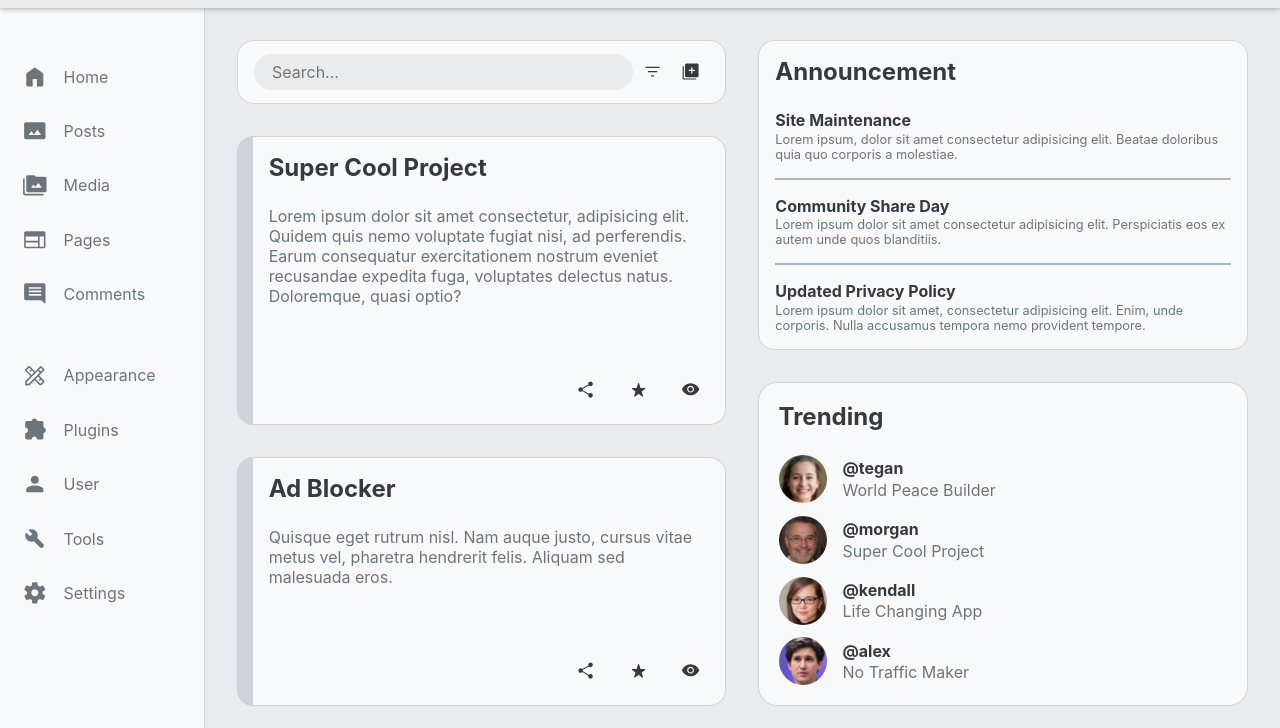
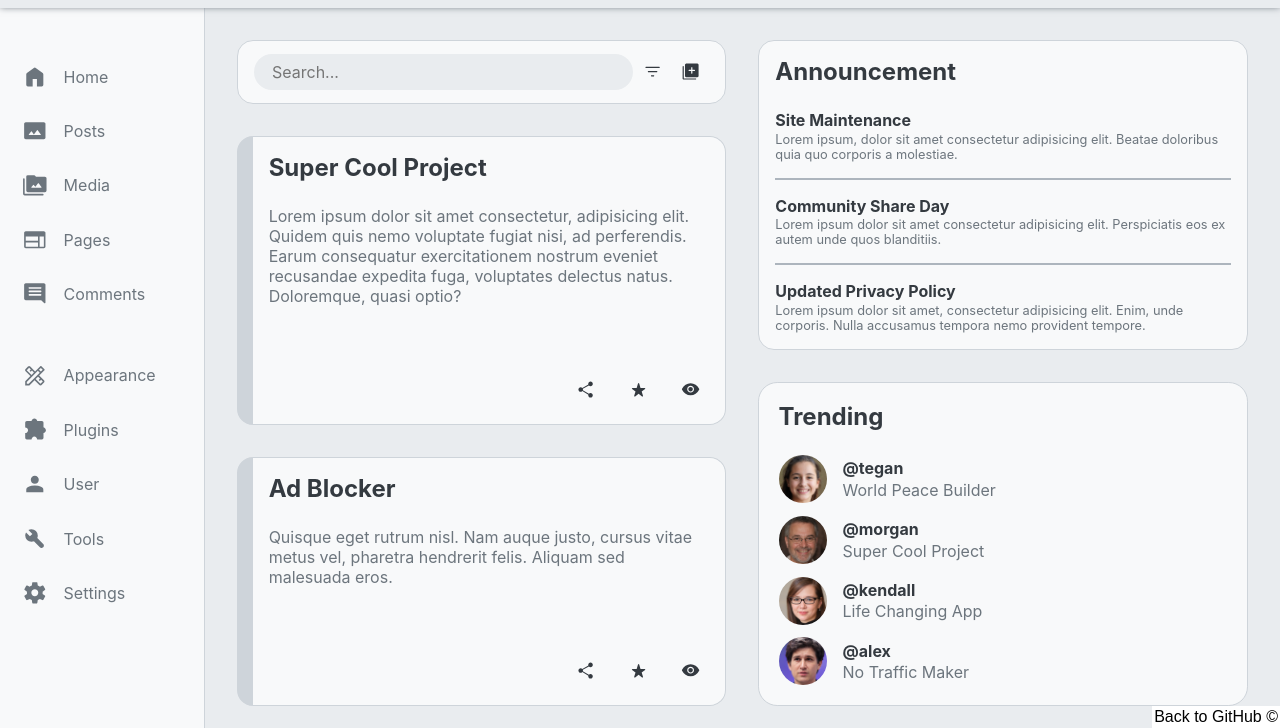
Before and after one commit to TomSoerr/odin-admin-dashboard, a plain HTML site: page index.html in a window 1280 px wide. Shown: the part 72-800 px from the top of the page. Drawn offline with Linux system fonts and the light colour scheme.

Commit message:
Add link to GitHub

```diff
--- a/index.html
+++ b/index.html
@@ -271,5 +271,6 @@
             if (e.keyCode === 13) toggleMenu();
         });
     </script>
+    <a style="position:fixed;bottom:0;right:0;color:black;background-color:white;text-decoration:none;font-size:16px;font-family:sans-serif;padding:2px;" href="https://github.com/TomSoerr/odin-etch-a-sketch">Back to GitHub ©</a>
 </body>
 </html>
```
